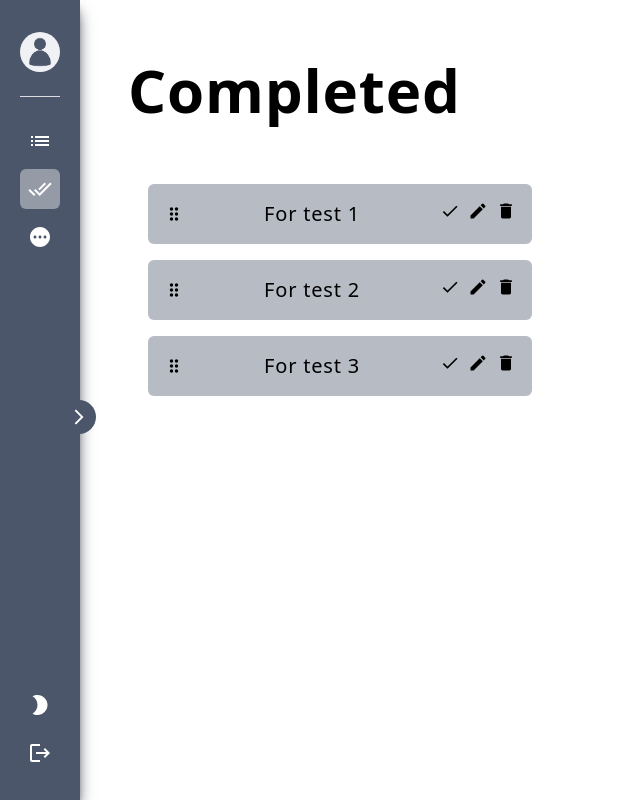
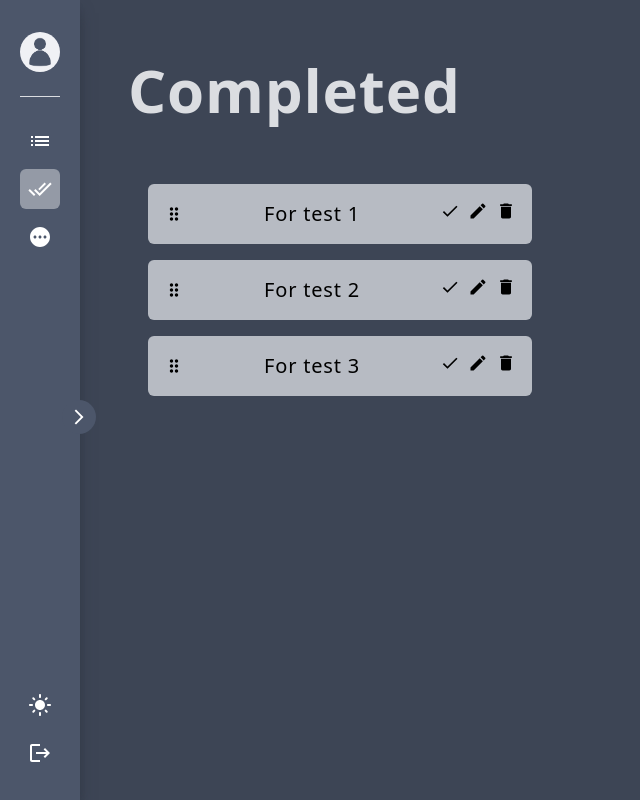
Before and after one commit to Myoschen/tasks, a React (Create React App) app: page /tasks/dashboard/completed in a window 1280 px wide. Both pictures are taken after a click on the button "Darkmode". Shown: the whole page, without its empty margins (0-640 px from the left). Built offline with nearby package versions, Linux system fonts and the light colour scheme.

Commit message:
feat: implement darkmode

```diff
--- a/src/components/Content.tsx
+++ b/src/components/Content.tsx
@@ -7,9 +7,9 @@ interface Props {
 function Content(props: Props) {
   const { title } = props;
   return (
-    <main className="flex-1 h-screen overflow-auto text-2xl font-semibold z-1 p-7">
+    <main className="flex-1 h-screen overflow-auto text-2xl font-semibold transition-colors z-1 p-7 dark:bg-nord-600 ">
       <div className="container flex flex-col items-start p-5 pt-8">
-        <h1 className="mb-16 text-6xl font-bold">
+        <h1 className="mb-16 text-6xl font-bold dark:text-nord-100">
           {title}
         </h1>
         <TaskList />
--- a/src/components/DarkMode.tsx
+++ b/src/components/DarkMode.tsx
@@ -1,5 +1,6 @@
-import { useState, ReactNode } from 'react';
+import { ReactNode } from 'react';
 import { MdModeNight, MdLightMode } from 'react-icons/md';
+import useDarkMode from '../hooks/useDarkMode';
 
 interface Props {
   styles?: string;
@@ -8,15 +9,21 @@ interface Props {
 
 function DarkMode(props: Props) {
   const { styles, children } = props;
-  const [dark, setDark] = useState(false);
+  const [theme, setTheme] = useDarkMode();
 
   const handleClick = () => {
-    setDark((state) => !state);
+    setTheme(theme === 'dark' ? 'light' : 'dark');
   };
 
   return (
-    <button className={styles || 'p-2 rounded-md hover:bg-nord-300 duration-300'} type="button" onClick={handleClick}>
-      {dark ? <MdModeNight size={24} className="shrink-0" /> : <MdLightMode size={24} className="shrink-0" />}
+    <button
+      type="button"
+      className={styles || 'p-2 rounded-md hover:bg-nord-300 duration-300'}
+      onClick={handleClick}
+    >
+      {theme === 'dark'
+        ? <MdLightMode size={24} className="shrink-0" />
+        : <MdModeNight size={24} className="shrink-0" />}
       {children}
     </button>
   );
--- a/src/components/Sidebar.tsx
+++ b/src/components/Sidebar.tsx
@@ -1,8 +1,8 @@
 import { useState } from 'react';
 import {
-  MdList, MdDoneAll, MdPending, MdLogout, MdArrowForwardIos, MdSettings,
+  MdList, MdDoneAll, MdPending, MdLogout, MdArrowForwardIos,
 } from 'react-icons/md';
-import { NavLink } from 'react-router-dom';
+import { NavLink, useNavigate } from 'react-router-dom';
 import userAvatar from '../assets/user-default.png';
 import DarkMode from './DarkMode';
 
@@ -26,6 +26,7 @@ const navItems = [
 
 function Sidebar() {
   const [open, setOpen] = useState(false);
+  const navigate = useNavigate();
 
   return (
     <div className={`${open ? 'w-72' : 'w-20'} duration-500 h-screen z-0 relative p-5 pt-8 transform shadow-lg shadow-nord-700 bg-nord-500`}>
@@ -60,7 +61,7 @@ function Sidebar() {
             </DarkMode>
           </li>
           <li>
-            <button type="button" className="w-full text-left link group">
+            <button type="button" className="w-full text-left link group" onClick={() => navigate('/tasks/')}>
               <MdLogout size={24} className="shrink-0" />
               <span className={`${!open && 'hidden'}`}>Logout</span>
               <span className={`tooltip ${open && 'hidden'}`}>Logout</span>
--- a/tailwind.config.js
+++ b/tailwind.config.js
@@ -1,5 +1,6 @@
 module.exports = {
   content: ['./src/**/*.{js,jsx,ts,tsx}'],
+  darkMode: 'class',
   theme: {
     extend: {
       backgroundImage: {
```
